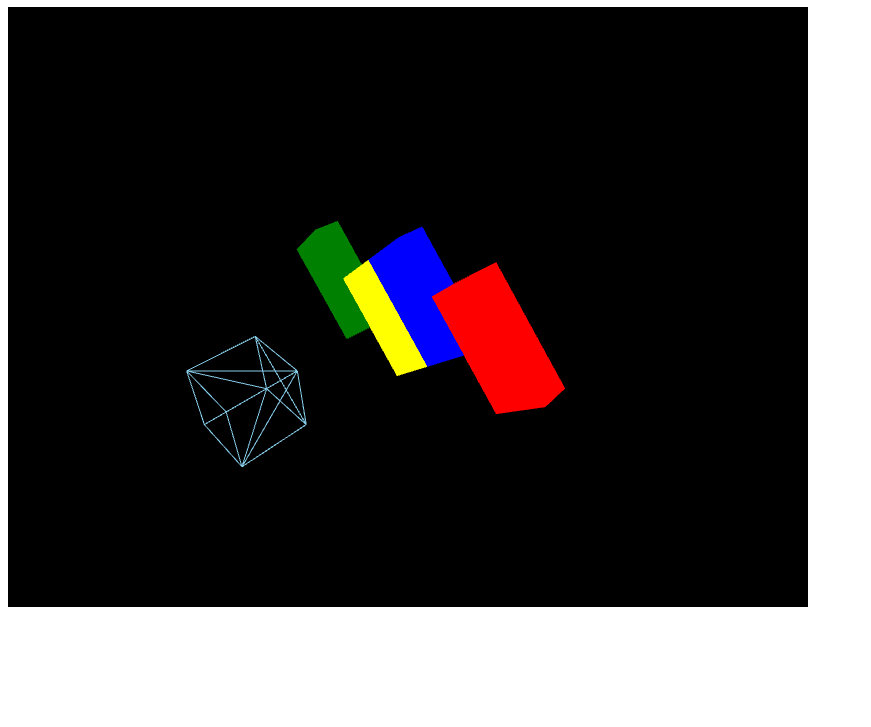
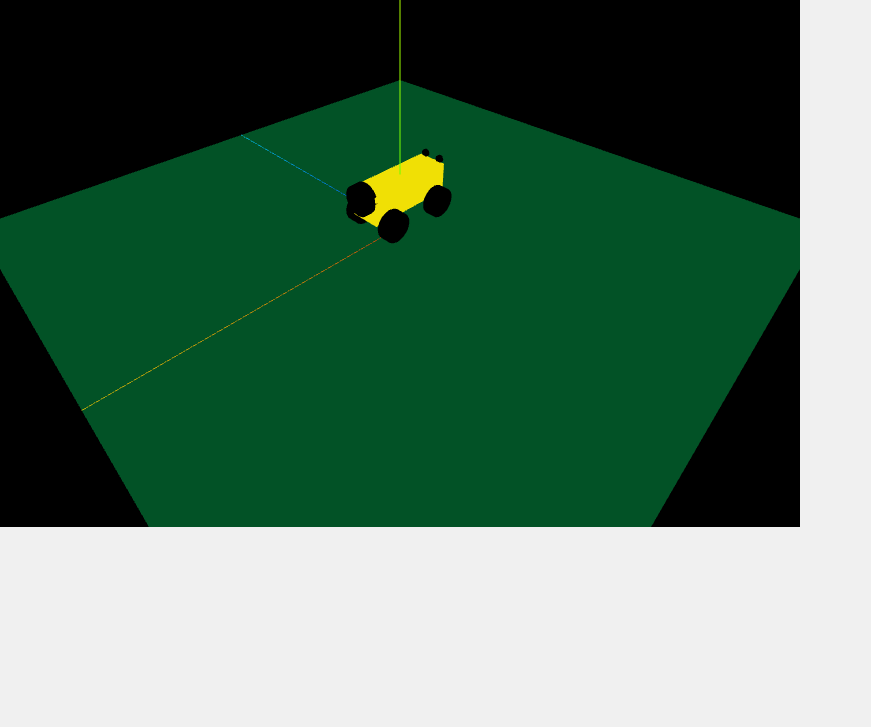
Before and after one commit to rizvan008/Dreamscape, a website built with Vite: page index.html in a window 1280 px wide. Shown: the part 73-800 px from the top of the page, without its empty margins (0-871 px from the left). Built offline with nearby package versions, Linux system fonts and the light colour scheme; animation ran at ten frames a second.

Commit message:
added tank and its moving, grabing features

```diff
--- a/animate.js
+++ b/assets/animate.js
@@ -1,19 +1,17 @@
-import { group } from "./shapes";
 import { renderer } from "./renderer";
 import { camera } from "./camera";
 import { scene } from "./scene";
+import { control } from "./control";
+import { keyValue } from "./movements";
 import * as THREE from "three"
 
 export const time = new THREE.Clock();
 
 export const animate = () => {
-  // group.rotateZ(Math.PI * 0.01);
-  group.rotation.z += (Math.PI * 0.01);
+  const seconds = time.getElapsedTime();
+  renderer.render(scene, camera);
+  control.update();
+  // console.table(keyValue);
+  window.requestAnimationFrame(animate);
 
-  const seconds = time.getElapsedTime();
-  // square.position.y = Math.cos(seconds) * 2;
-  // square.position.x = Math.sin(seconds) * Math.cos(seconds) * 2;
-  // camera.lookAt(square.position);
-  renderer.render(scene, camera);
-  window.requestAnimationFrame(animate);
 };
--- /dev/null
+++ b/assets/camera.js
@@ -0,0 +1,9 @@
+import * as THREE from "three"
+import { size } from "./renderer";
+
+export const camera = new THREE.PerspectiveCamera(
+  60,
+  size.width / size.height,//size from render.js
+  1,
+  100
+);
--- /dev/null
+++ b/assets/containers.js
@@ -0,0 +1,39 @@
+import * as THREE from "three";
+import { grid } from "../helpers";
+
+//**creating containers objects together */
+
+export const containers = [];
+
+const containerCover = new THREE.MeshBasicMaterial();
+const containerGeometry = new THREE.BoxGeometry(1, 1, 3);
+
+//place to store the containers
+export const yard = new THREE.Group();
+yard.name = "yard";
+
+//**adding containers to the yard */
+yard.add(
+  createContainer("red", 1.5, 0.5),
+  createContainer("yellow", -0.5, 0),
+  createContainer("green", -1.5, -0.5),
+  createContainer("blue", 0.5, 0)
+);
+
+//naming the each container
+containers.map((e, i) => { e.name = "container" + i });
+
+function createContainer(color, x, y, z) {
+  const container = new THREE.Mesh(containerGeometry, containerCover);
+  container.position.set(x, y, z);
+  containerCover.color = new THREE.Color(color);
+  containers.push(container); // collecting for counts and calculations
+  return container;
+}
+
+export const plane = new THREE.Mesh(
+  new THREE.PlaneGeometry(20, 20),
+  new THREE.MeshBasicMaterial({color: "rgb(2, 82, 38)"})
+);
+plane.name = "ground";
+plane.rotation.x = THREE.MathUtils.degToRad(-90);
--- /dev/null
+++ b/assets/control.js
@@ -0,0 +1,32 @@
+import { OrbitControls } from "three/examples/jsm/Addons.js";
+import { DragControls } from "three/examples/jsm/controls/DragControls.js";
+import { camera } from "./camera";
+import { canvas } from "./renderer";
+import { MathUtils } from "three";
+import tank from "./tank";
+
+// ** camera control behavior * //;
+export const control = new OrbitControls(camera, canvas);
+// control.enabled = false;
+control.enableDamping = true;
+control.dampingFactor = 0.25;
+control.enableZoom = true;
+control.enableRotate = true;
+// control.autoRotate = true;
+// control.autoRotateSpeed = 0.5;
+// control.maxPolarAngle = MathUtils.degToRad(170);
+// control.minPolarAngle = MathUtils.degToRad(10);
+// control.minDistance = 1;
+// control.maxDistance = 100;
+
+// ** Initialize DragControls * //
+export const dragging = new DragControls([tank], camera, canvas);
+
+dragging.addEventListener("drag", (event) => {
+  console.log(
+    event.object.position.x,
+    event.object.position.y,
+    event.object.position.z
+  );
+  console.log(`name : ${event.object.name}`);
+});
--- /dev/null
+++ b/assets/movements.js
@@ -0,0 +1,34 @@
+/**gain access to the camera axis control in-order to move around */
+import tank from "./tank";
+// window.addEventListener( "mousemove", (Event) => {console.log('event happened')});
+
+function startMovement() {
+    if (keyValue.ArrowUp){
+        tank.position.z += 0.1;
+    }
+    if (keyValue.ArrowDown){
+        tank.position.z -= 0.1;
+    }
+    if(keyValue.ArrowLeft){
+        tank.position.x -= 0.1;
+    }
+    if(keyValue.ArrowRight){
+        tank.position.x += 0.1
+    }
+    if(spaceBar){
+        jump()
+    }
+}
+const time = 3;
+function jump(time) {
+    if( time != 8 ){
+    tank.position.y = Math.cos(time)*2 + 1
+    time++
+    jump(time)
+    }
+}
+
+export const keyValue = {};
+
+window.addEventListener("keydown", (event) => {keyValue[event.key] = true} );
+window.addEventListener("keyup", (event) => {keyValue[event.key] = false} );
--- a/renderer.js
+++ b/assets/renderer.js
@@ -10,5 +10,4 @@ export const renderer = new THREE.WebGLRenderer({ canvas: canvas, antialias: tru
 
 //**required size for the 3d scene in the web page */
 renderer.setSize(size.width, size.height);
-renderer.setPixelRatio(Math.min(window.devicePixelRatio,2))
-console.log(renderer.setPixelRatio)
+renderer.setPixelRatio(Math.min(window.devicePixelRatio,2));
--- /dev/null
+++ b/assets/scene.js
@@ -0,0 +1,3 @@
+import * as THREE from "three"
+
+export const scene = new THREE.Scene();
--- /dev/null
+++ b/assets/tank.js
@@ -0,0 +1,95 @@
+import * as THREE from "three";
+import { scene } from "./scene";
+
+// **creating 3d objects in the screen */
+const tank = new THREE.Group();
+tank.name = "tank";
+// **creating Geometry in the screen */
+const tankBody = new THREE.BoxGeometry(1, 1, 3);
+const tankTyre = new THREE.CylinderGeometry(0.5, 0.5, 0.35, 32);
+
+// **creating material in the screen */
+const carCover = new THREE.MeshBasicMaterial();
+carCover.color = new THREE.Color("rgba(240, 224, 5, 0.5)");
+// cover.color = new THREE.Color('hsl(263, 83.50%, 47.60%)'); //**color manipulation options */
+
+const car = new THREE.Mesh(tankBody, carCover);
+car.name = "car";
+car.rotateY(3.14 / 2);
+const tyres = [];
+const tyreCover = new THREE.MeshBasicMaterial({ color: "black" });
+const createTyre = (x, y, z) => {
+  const tyre = new THREE.Mesh(tankTyre, tyreCover);
+  scene.add(tyre);
+  tyre.position.set(x, y, z);
+  tyre.rotation.x = Math.PI / 2;
+  tyres.push(tyre);
+  return tyre;
+};
+
+// relative position of the group
+const location = { x: tank.position.x, y: tank.position.y, z: tank.position.z };
+
+const frontLeftTyre = createTyre(
+  location.x - 1,
+  location.y - 0.6,
+  location.z + 0.73
+);
+frontLeftTyre.name = "frontLeftTyre";
+console.log(frontLeftTyre.color);
+
+const frontRightTyre = createTyre(
+  location.x - 1,
+  location.y - 0.6,
+  location.z - 0.73
+);
+frontRightTyre.name = "frontRightTyre";
+const backLeftTyre = createTyre(
+  location.x + 1,
+  location.y - 0.6,
+  location.z + 0.73
+);
+backLeftTyre.name = "backLeftTyre";
+const backRightTyre = createTyre(
+  location.x + 1,
+  location.y - 0.6,
+  location.z - 0.73
+);
+backRightTyre.name = "backRightTyre";
+
+const RightheadLight = createTyre(
+  location.x - 1.5,
+  location.y + 0.6,
+  location.z + 0.3
+);
+RightheadLight.name = "RightheadLight";
+const LeftheadLight = createTyre(
+  location.x - 1.5,
+  location.y + 0.6,
+  location.z - 0.3
+);
+LeftheadLight.name = "LeftheadLight";
+
+const rearTyre = createTyre(location.x + 1.6, location.y + 0.3, location.z);
+rearTyre.name = "rearTyre";
+
+//** orientation of the objects*/
+LeftheadLight.scale.set(0.25, 0.25, 0.25);
+RightheadLight.scale.set(0.25, 0.25, 0.25);
+LeftheadLight.rotateZ(3.14 / 2);
+RightheadLight.rotateZ(3.14 / 2);
+rearTyre.rotateZ(3.14 / 2);
+
+tank.add(
+  car,
+  frontLeftTyre,
+  backLeftTyre,
+  frontRightTyre,
+  backRightTyre,
+  rearTyre,
+  RightheadLight,
+  LeftheadLight
+);
+
+tank.position.setY(1.5);
+export default tank;
--- a/camera.js
+++ /dev/null
@@ -1,26 +0,0 @@
-import * as THREE from "three"
-import { size } from "./renderer";
-import { group } from "./shapes";
-import gsap from "gsap";
-
-
-export const camera = new THREE.PerspectiveCamera(
-  60,
-  size.width / size.height,//size from render.js
-  1,
-  100
-);
-
-/** creating motions to objects */
-function tick() {
-  gsap.to(group.position, { duration: 5, delay: 1, x: 2 });
-  gsap.to(group.position, { duration: 5, delay: 3, x: 0 });
-}
-
-try{
-  if (group) {
-    tick();
-  }
-} catch (error) {
-  console.error(error);
-}
--- a/control.js
+++ /dev/null
@@ -1,7 +0,0 @@
-
-import { OrbitControls } from "three/examples/jsm/Addons.js";
-import { camera } from "./camera";
-import { canvas } from "./renderer";
-
-// ** camera control behavior * //;
-export const control = new OrbitControls(camera, canvas);
--- /dev/null
+++ b/helpers.js
@@ -0,0 +1,4 @@
+import * as THREE from "three";
+
+export const grid = new THREE.GridHelper(20, 10);
+export const axis = new THREE.AxesHelper(10);
--- a/index.html
+++ b/index.html
@@ -4,10 +4,13 @@
     <meta charset="UTF-8">
     <meta name="viewport" content="width=device-width, initial-scale=1.0">
     <script type="module" src="./script.js"></script>
+    <link rel="stylesheet" href="./styles.css">
     <title>this is house build</title>
 </head>
 <body>
-    <h1>viuals will be soon...</h1>
-    <canvas class="webgl"></canvas>
+
+    <canvas class="webgl">
+        <h1>viuals will be soon...</h1>
+    </canvas>
 </body>
 </html>
--- a/scene.js
+++ /dev/null
@@ -1,5 +0,0 @@
-// import * as THREE from "../../Users/Decarate/AppData/Local/Microsoft/TypeScript/5.7/node_modules/@types/three";
-
-import * as THREE from "three"
-
-export const scene = new THREE.Scene();
--- a/script.js
+++ b/script.js
@@ -1,20 +1,23 @@
-import { scene } from "./scene";
-import { camera } from "./camera";
-import { cubes, group, square } from "./shapes";
-import { animate } from "./animate";
-import { control } from "./control";
+import * as THREE from "three";
+import { scene } from "./assets/scene";
+import { camera } from "./assets/camera";
+import { animate } from "./assets/animate";
+import tank from "./assets/tank";
+import { yard, containers, plane } from "./assets/containers";
+import { grid,axis } from "./helpers";
 
-console.log(group);
-camera.position.set(5, 5, 5);
-camera.lookAt(group.position);
+camera.position.set(10, 10, -10);
+// camera.lookAt(tank.position);
 
-scene.add(camera, group, square, control);
+scene.add(camera,
+    // yard,
+     tank, plane, axis);
 
 // **enlarging size of objects */
-group.scale.set(1, 2, 0.5);
+yard.scale.set(1, 2, 0.5);
 
 // **rotating the objects in their axis using Euler */
-group.rotateY (3.14 * 1);
+yard.rotateY (3.14 * 1);
 // group.rotateZ (3.14);
 // group.rotation.y = 3.14;
 // group.rotation.z = Math.PI;
@@ -29,9 +32,8 @@ group.rotateY (3.14 * 1);
 // console.log(group.position.distanceTo(camera.position));
 // console.log(square.position.distanceTo(camera.position));
 
-console.log(cubes[0]);
-console.log(cubes[0].geometry);
-console.log(cubes[0].material);
-/**gain access to the camera axis control inorder to move around */
-window.addEventListener(MouseEvent, (Event) => {console.log('event happened')});
+console.log(containers[0]);
+console.log(containers[0].geometry);
+console.log(containers[0].material);
+
 animate();
--- a/shapes.js
+++ /dev/null
@@ -1,35 +0,0 @@
-import * as THREE from "three"
-
-// **creating 3d objects in the screen */
-const shape = new THREE.BoxGeometry(1, 1, 1);
-const cover = new THREE.MeshBasicMaterial({ color: "" });
-
-//**color manipulation options */
-cover.color = new THREE.Color("skyblue");
-// cover.color = new THREE.Color(0xff00ff);
-// cover.color = new THREE.Color('rgb(221, 12, 12)');
-// cover.color = new THREE.Color('hsl(263, 83.50%, 47.60%)');
-
-export const square = new THREE.Mesh(shape, cover);
-square.material.wireframe = true;
-square.position.z = 3;
-
-//**creating required objects together */
-export const cubes = [];
-function create(x, color, y, z) {
-  const cover1 = new THREE.MeshBasicMaterial();
-  const cube = new THREE.Mesh(shape, cover1);
-  cube.position.set(x, y, z);
-  cover1.color = new THREE.Color(color);
-  cubes.push(cube);// collecting for counts and calculations
-  return cube;
-}
-//**bundling required object together */
-
-export const group = new THREE.Group();
-group.add(
-  create(1.5, "red", 0.5),
-  create(-0.5, "yellow", 0),
-  create(-1.5, "green", -0.5),
-  create(0.5, "blue", 0)
-);
--- /dev/null
+++ b/styles.css
@@ -0,0 +1,10 @@
+*{
+    margin: 0;
+    padding: 0;
+}
+body{
+    height: 0%;
+    display: block;
+    background-color: #f0f0f0;
+    overflow: hidden;
+}
```
Also changed, not shown: assets/gsap.js (added, +16 -0 lines).
